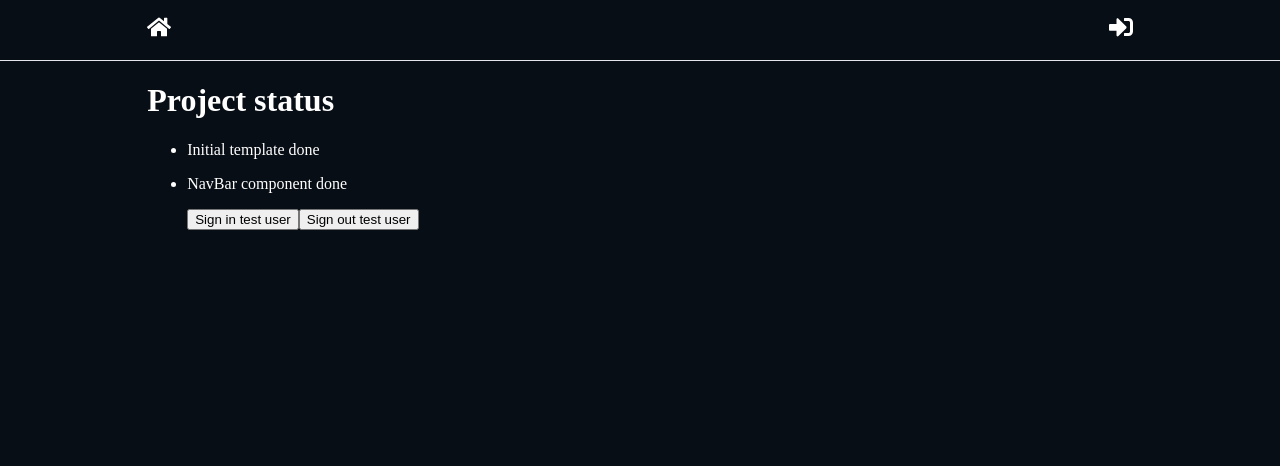
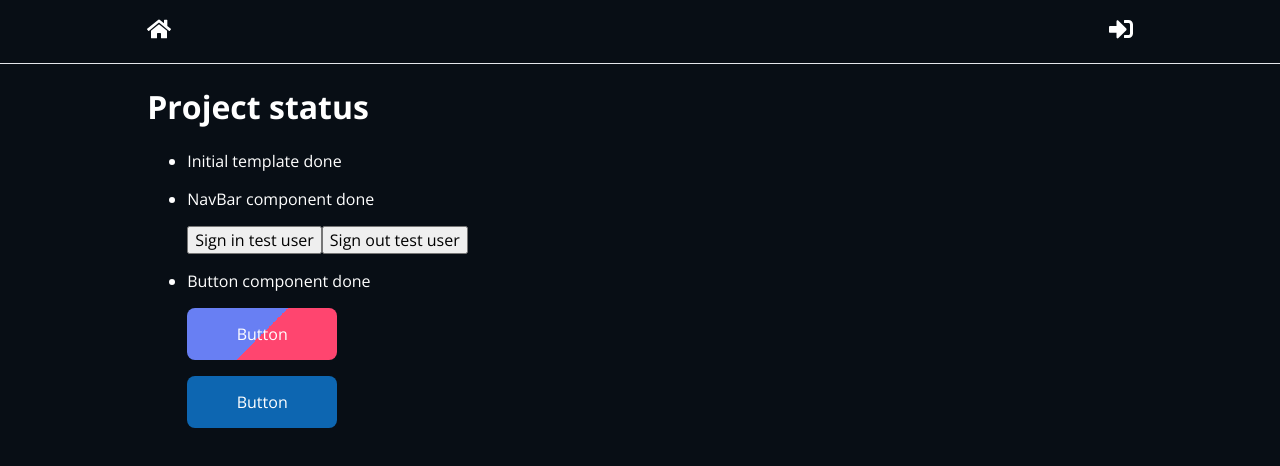
Before and after one commit to ProskurenkoDanylo/memory-game, a React (Vite) app: page / in a window 1280 px wide. Shown: the top 466 px of the page. Built offline with nearby package versions, Linux system fonts and the light colour scheme.

Commit message:
Button component added

```diff
--- a/package.json
+++ b/package.json
@@ -27,6 +27,7 @@
     "@types/react": "^18.0.28",
     "@types/react-dom": "^18.0.11",
     "@types/styled-components": "^5.1.26",
+    "@types/tinycolor2": "^1.4.3",
     "@typescript-eslint/eslint-plugin": "^5.57.1",
     "@typescript-eslint/parser": "^5.57.1",
     "@vitejs/plugin-react": "^4.0.0",
@@ -37,6 +38,7 @@
     "jest": "^29.5.0",
     "jest-environment-jsdom": "^29.5.0",
     "react-test-renderer": "^18.2.0",
+    "tinycolor2": "^1.6.0",
     "typescript": "^5.0.2",
     "vite": "^4.3.2"
   }
--- a/src/components/App/App.tsx
+++ b/src/components/App/App.tsx
@@ -1,6 +1,7 @@
 import Container from '../../ui/Container';
 import NavBar from '../layouts/NavBar';
 import { useUser } from '../../hooks/useUser';
+import ButtonOrLink from '../../ui/Container/ButtonOrLink';
 
 function App() {
   const { login, logout } = useUser();
@@ -23,6 +24,17 @@ function App() {
             <button onClick={() => login(testUser)}>Sign in test user</button>
             <button onClick={() => logout()}>Sign out test user</button>
           </li>
+          <li>
+            <p>Button component done</p>
+            <p>
+              <ButtonOrLink $colors={['#ff456f', '#687ff3']}>
+                Button
+              </ButtonOrLink>
+            </p>
+            <p>
+              <ButtonOrLink link="/">Button</ButtonOrLink>
+            </p>
+          </li>
         </ul>
       </Container>
     </>
--- a/src/globalStyles.ts
+++ b/src/globalStyles.ts
@@ -10,7 +10,12 @@ const GlobalStyle = createGlobalStyle`
     padding: 0;
     background-color: #080E15;
     color: #fff;
-    font-family: 'Open Sans', 'Roboto', 'Lato', 'Source Sans Pro', 'Noto Sans', 'Montserrat', 'Poppins', 'Ubuntu', 'Fira Sans', 'Droid Sans', 'PT Sans', system-ui sans-serif;
+    font-family: 'Open Sans', 'Roboto', 'Lato', 'Source Sans Pro', 'Noto Sans', 'Montserrat', 'Poppins', 'Ubuntu', 'Fira Sans', 'Droid Sans', 'PT Sans', system-ui, sans-serif;
+  }
+
+  button {
+    font-family: 'Open Sans', 'Roboto', 'Lato', 'Source Sans Pro', 'Noto Sans', 'Montserrat', 'Poppins', 'Ubuntu', 'Fira Sans', 'Droid Sans', 'PT Sans', system-ui, sans-serif;
+    font-size: 1em;
   }
 `;
 
--- /dev/null
+++ b/src/ui/Container/ButtonOrLink/ButtonOrLink.styles.tsx
@@ -0,0 +1,66 @@
+import styled, { css } from 'styled-components';
+import { Link as RouterLink } from 'react-router-dom';
+import { ButtonOrLink } from './ButtonOrLink.type';
+import tinycolor from 'tinycolor2';
+
+function createGradient(colors: string[], colorsDirection?: number) {
+  return `linear-gradient(${colorsDirection}deg, ${colors.map(
+    (color, index) =>
+      ` ${color} ${index * (100 / colors.length)}%, ${color} ${
+        (index + 1) * (100 / colors.length)
+      }%`
+  )})`;
+}
+
+function makeDarker(
+  colors: string | string[],
+  colorsDirection?: number,
+  darkerAmount: number = 10
+) {
+  if (!Array.isArray(colors)) {
+    return tinycolor(colors).darken(darkerAmount).toString();
+  } else {
+    const newColors = colors.map((color) =>
+      tinycolor(color).darken(darkerAmount).toString()
+    );
+    return createGradient(newColors, colorsDirection);
+  }
+}
+
+const sharedStyles = css`
+  color: ${({ $textColor }: ButtonOrLink) => $textColor};
+  background: ${({ $colors, $colorsDirection }: ButtonOrLink) =>
+    !Array.isArray($colors)
+      ? $colors
+      : createGradient($colors, $colorsDirection)};
+  transition: ${({ $transitionTimeInMs }: ButtonOrLink) =>
+      $transitionTimeInMs}ms
+    all ease-in-out;
+  cursor: pointer;
+  border: none;
+  border-radius: 0.5em;
+  padding: 15px 30px;
+  min-width: 150px;
+  outline-color: #fff;
+
+  &:hover {
+    background: ${({ $colors, $colorsDirection }: ButtonOrLink) =>
+      makeDarker($colors ? $colors : '#0D66B1', $colorsDirection, 4)};
+  }
+
+  &:active {
+    background: ${({ $colors, $colorsDirection }: ButtonOrLink) =>
+      makeDarker($colors ? $colors : '#0D66B1', $colorsDirection, 7)};
+  }
+`;
+
+export const Button = styled.button`
+  ${sharedStyles};
+`;
+
+export const Link = styled(RouterLink)`
+  display: inline-block;
+  text-align: center;
+  text-decoration: none;
+  ${sharedStyles};
+`;
--- /dev/null
+++ b/src/ui/Container/ButtonOrLink/ButtonOrLink.tsx
@@ -0,0 +1,38 @@
+import { ButtonOrLink as ButtonOrLinkProps } from './ButtonOrLink.type';
+import { Button, Link } from './ButtonOrLink.styles';
+
+function ButtonOrLink({
+  children,
+  $colors = '#0D66B1',
+  $colorsDirection = -45,
+  $textColor = '#FFF',
+  $transitionTimeInMs = 400,
+  link,
+  onClick,
+}: ButtonOrLinkProps) {
+  if (link) {
+    return (
+      <Link
+        to={link}
+        $colors={$colors}
+        $colorsDirection={$colorsDirection}
+        $textColor={$textColor}
+        $transitionTimeInMs={$transitionTimeInMs}>
+        {children}
+      </Link>
+    );
+  } else {
+    return (
+      <Button
+        $colors={$colors}
+        $colorsDirection={$colorsDirection}
+        $textColor={$textColor}
+        $transitionTimeInMs={$transitionTimeInMs}
+        onClick={onClick}>
+        {children}
+      </Button>
+    );
+  }
+}
+
+export default ButtonOrLink;
--- /dev/null
+++ b/src/ui/Container/ButtonOrLink/index.tsx
@@ -0,0 +1,2 @@
+import Button from './ButtonOrLink';
+export default Button;
--- a/src/ui/Container/Container.style.tsx
+++ b/src/ui/Container/Container.style.tsx
@@ -12,7 +12,7 @@ const Container = styled.div<ContainerProps>`
       : ''}
   max-width: 77vw;
   margin: 0 auto;
-
+  overflow: hidden;
   @media (max-width: 768px) {
     max-width: 85vw;
   }
```
Also changed, not shown: src/ui/Container/ButtonOrLink/ButtonOrLink.type.tsx (added, +9 -0 lines), 2 other files (tests, documents, lock files or other folders).
